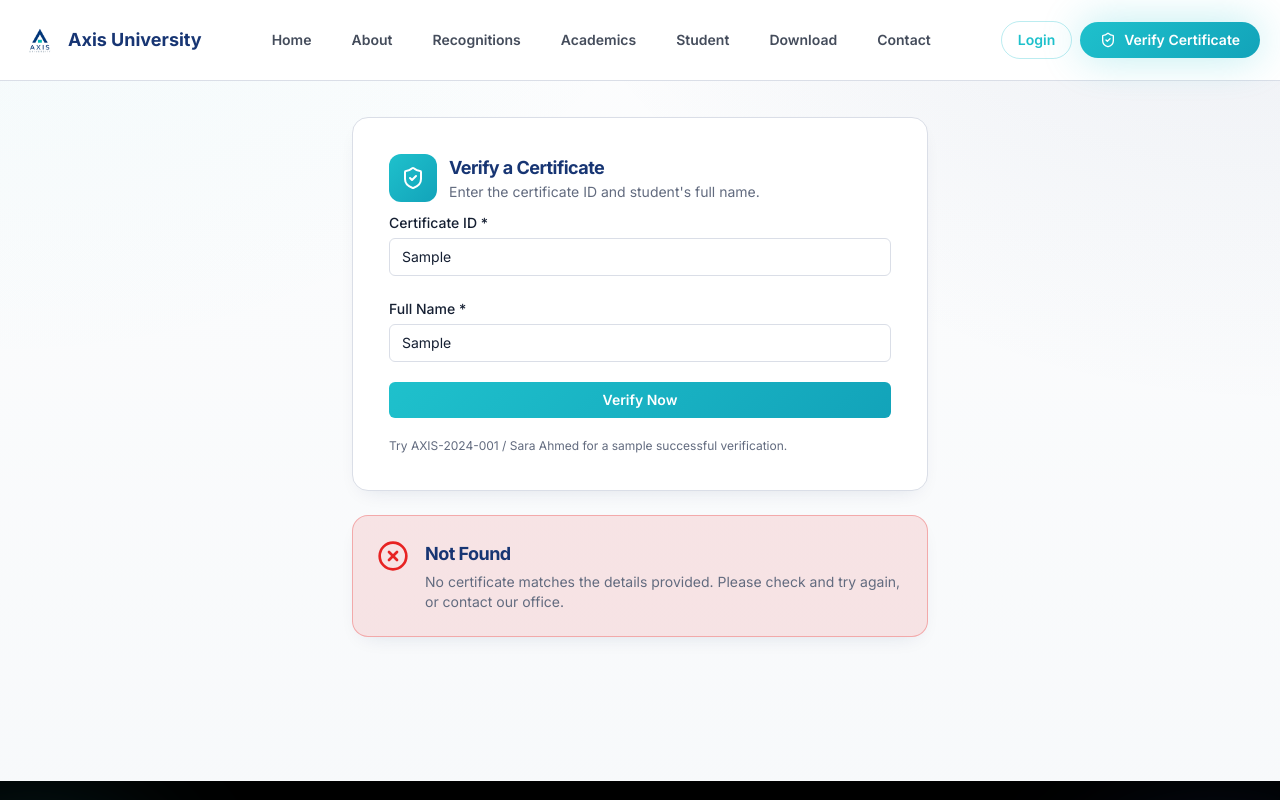
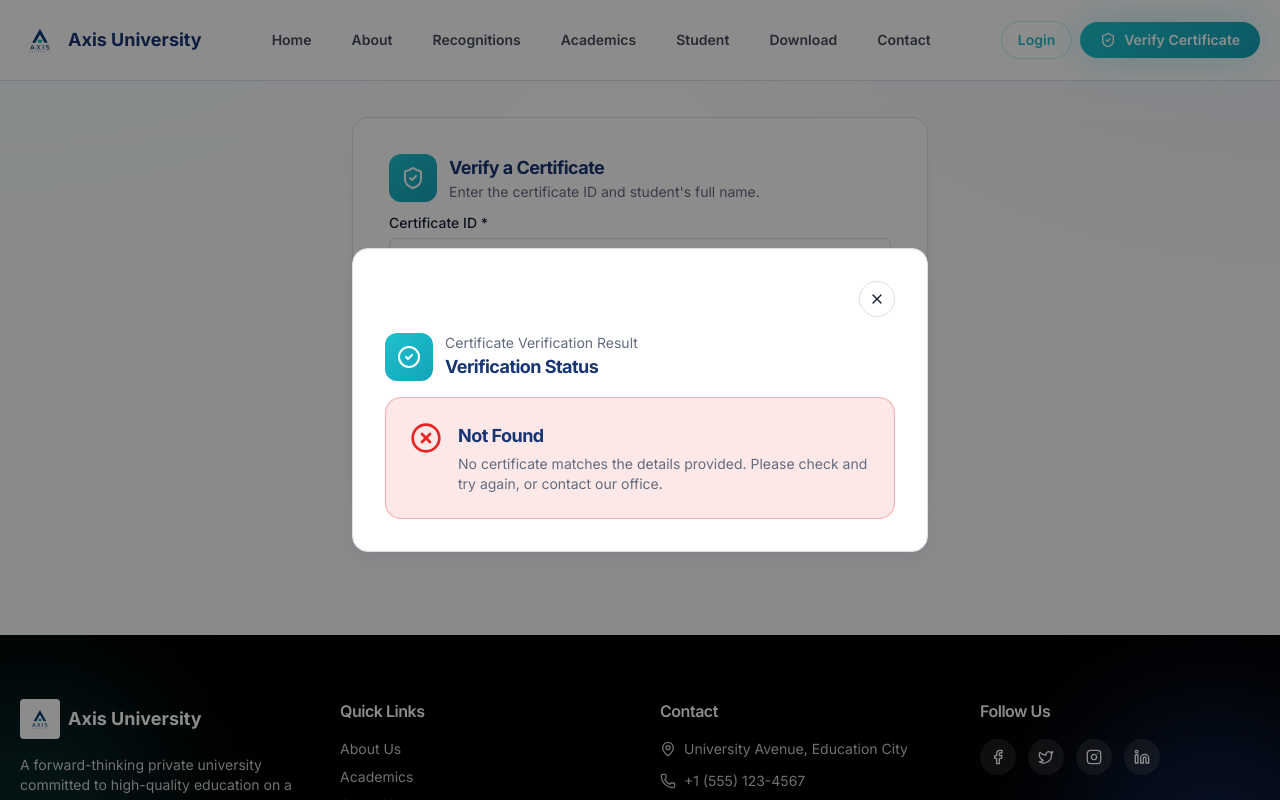
Before and after one commit to saathathm/axis-university, a React (Vite) app in the folder frontend/: page /verify in a window 1280 px wide. Both pictures are taken after typing "Sample", "Sample" into the empty fields and a click on the button "Verify Now". Shown: the part 445-1245 px from the top of the page. Built offline with nearby package versions, Linux system fonts and the light colour scheme.

Commit message:
Add VerificationResultModal component and integrate it into Verify page; remove inline result display and handle validation errors more effectively

```diff
--- /dev/null
+++ b/frontend/src/components/shared/Modal.jsx
@@ -0,0 +1,107 @@
+import { useEffect, useRef } from "react";
+import { createPortal } from "react-dom";
+import { X } from "lucide-react";
+
+const getFocusableElements = (container) => {
+  if (!container) return [];
+  return Array.from(
+    container.querySelectorAll(
+      'button:not([disabled]), [href], input:not([disabled]), select:not([disabled]), textarea:not([disabled]), [tabindex]:not([tabindex="-1"])'
+    )
+  );
+};
+
+const Modal = ({ isOpen, onClose, titleId, children, panelClassName = "" }) => {
+  const dialogRef = useRef(null);
+  const closeButtonRef = useRef(null);
+
+  useEffect(() => {
+    if (!isOpen) return undefined;
+
+    const previousOverflow = document.body.style.overflow;
+    document.body.style.overflow = "hidden";
+
+    return () => {
+      document.body.style.overflow = previousOverflow;
+    };
+  }, [isOpen]);
+
+  useEffect(() => {
+    if (!isOpen) return undefined;
+
+    const onKeyDown = (event) => {
+      if (event.key === "Escape") {
+        event.preventDefault();
+        onClose();
+        return;
+      }
+
+      if (event.key !== "Tab") return;
+
+      const focusable = getFocusableElements(dialogRef.current);
+      if (focusable.length === 0) {
+        event.preventDefault();
+        return;
+      }
+
+      const first = focusable[0];
+      const last = focusable[focusable.length - 1];
+      const active = document.activeElement;
+
+      if (event.shiftKey && active === first) {
+        event.preventDefault();
+        last.focus();
+      } else if (!event.shiftKey && active === last) {
+        event.preventDefault();
+        first.focus();
+      }
+    };
+
+    document.addEventListener("keydown", onKeyDown);
+    return () => document.removeEventListener("keydown", onKeyDown);
+  }, [isOpen, onClose]);
+
+  useEffect(() => {
+    if (!isOpen) return;
+    closeButtonRef.current?.focus();
+  }, [isOpen]);
+
+  if (!isOpen) return null;
+
+  return createPortal(
+    <div className="fixed inset-0 z-[70]">
+      <button
+        type="button"
+        aria-label="Close dialog"
+        className="absolute inset-0 bg-black/45"
+        onClick={onClose}
+      />
+
+      <div className="absolute inset-0 flex items-center justify-center p-4 sm:p-6">
+        <div
+          ref={dialogRef}
+          role="dialog"
+          aria-modal="true"
+          aria-labelledby={titleId}
+          className={`w-full max-w-xl rounded-2xl border bg-card p-6 md:p-8 shadow-soft animate-fade-in ${panelClassName}`}
+        >
+          <div className="mb-4 flex justify-end">
+            <button
+              ref={closeButtonRef}
+              type="button"
+              aria-label="Close"
+              onClick={onClose}
+              className="inline-flex h-9 w-9 items-center justify-center rounded-full border border-input bg-background text-foreground transition-smooth hover:bg-secondary"
+            >
+              <X className="h-4 w-4" />
+            </button>
+          </div>
+          {children}
+        </div>
+      </div>
+    </div>,
+    document.body
+  );
+};
+
+export default Modal;
--- /dev/null
+++ b/frontend/src/components/shared/VerificationResultModal.jsx
@@ -0,0 +1,74 @@
+import { AlertCircle, CheckCircle2, XCircle } from "lucide-react";
+import Modal from "@/components/shared/Modal";
+
+const VerificationResultModal = ({ result, isOpen, onClose }) => {
+  if (!result) return null;
+
+  const titleId = "verification-result-title";
+
+  const renderContent = () => {
+    if (result.status === "validation_error") {
+      return (
+        <div className="rounded-2xl border border-destructive/30 bg-destructive/10 p-6">
+          <div className="flex items-start gap-4">
+            <AlertCircle className="h-8 w-8 shrink-0 text-destructive" />
+            <div>
+              <h3 id={titleId} className="text-lg font-bold text-primary">Invalid Details</h3>
+              <p className="mt-1 text-sm text-muted-foreground">{result.message}</p>
+            </div>
+          </div>
+        </div>
+      );
+    }
+
+    if (result.status === "verified") {
+      return (
+        <div className="rounded-2xl border border-success/30 bg-success/10 p-6">
+          <div className="flex items-start gap-4">
+            <CheckCircle2 className="h-8 w-8 shrink-0 text-success" />
+            <div>
+              <h3 id={titleId} className="text-lg font-bold text-primary">Certificate Verified</h3>
+              <p className="mt-1 text-sm text-muted-foreground">This certificate is authentic and issued by Axis University.</p>
+              <dl className="mt-4 grid grid-cols-2 gap-3 text-sm">
+                <div><dt className="text-muted-foreground">Name</dt><dd className="font-medium">{result.name}</dd></div>
+                <div><dt className="text-muted-foreground">Program</dt><dd className="font-medium">{result.program}</dd></div>
+                <div><dt className="text-muted-foreground">Year</dt><dd className="font-medium">{result.year}</dd></div>
+              </dl>
+            </div>
+          </div>
+        </div>
+      );
+    }
+
+    return (
+      <div className="rounded-2xl border border-destructive/30 bg-destructive/10 p-6">
+        <div className="flex items-start gap-4">
+          <XCircle className="h-8 w-8 shrink-0 text-destructive" />
+          <div>
+            <h3 id={titleId} className="text-lg font-bold text-primary">Not Found</h3>
+            <p className="mt-1 text-sm text-muted-foreground">No certificate matches the details provided. Please check and try again, or contact our office.</p>
+          </div>
+        </div>
+      </div>
+    );
+  };
+
+  return (
+    <Modal isOpen={isOpen} onClose={onClose} titleId={titleId}>
+      <div className="space-y-4">
+        <div className="flex items-center gap-3">
+          <div className="flex h-12 w-12 items-center justify-center rounded-xl bg-gradient-accent">
+            <CheckCircle2 className="h-6 w-6 text-accent-foreground" />
+          </div>
+          <div>
+            <p className="text-sm text-muted-foreground">Certificate Verification Result</p>
+            <h2 className="text-lg font-bold text-primary">Verification Status</h2>
+          </div>
+        </div>
+        {renderContent()}
+      </div>
+    </Modal>
+  );
+};
+
+export default VerificationResultModal;
--- a/frontend/src/pages/Verify.jsx
+++ b/frontend/src/pages/Verify.jsx
@@ -1,7 +1,8 @@
 import { useState } from "react";
 import Layout from "@/components/layout/Layout";
 import PageHero from "@/components/shared/PageHero";
-import { CheckCircle2, ShieldCheck, XCircle } from "lucide-react";
+import VerificationResultModal from "@/components/shared/VerificationResultModal";
+import { ShieldCheck } from "lucide-react";
 
 // Mock verified records (frontend only)
 const records = [
@@ -13,7 +14,6 @@ const Verify = () => {
   const [form, setForm] = useState({ certId: "", fullName: "" });
   const [loading, setLoading] = useState(false);
   const [result, setResult] = useState(null);
-  const [error, setError] = useState("");
   const update = (k, v) => setForm((p) => ({ ...p, [k]: v }));
 
   const validate = () => {
@@ -26,12 +26,10 @@ const Verify = () => {
     e.preventDefault();
     const message = validate();
     if (message) {
-      setError(message);
-      setResult(null);
+      setResult({ status: "validation_error", message });
       return;
     }
     setLoading(true);
-    setError("");
     setResult(null);
     setTimeout(() => {
       const found = records.find(
@@ -89,40 +87,16 @@ const Verify = () => {
             >
               {loading ? "Verifying..." : "Verify Now"}
             </button>
-            {error && (
-              <p className="text-sm text-destructive" aria-live="polite">{error}</p>
-            )}
             <p className="text-xs text-muted-foreground">Try AXIS-2024-001 / Sara Ahmed for a sample successful verification.</p>
           </form>
-
-          {result && (
-            <div className={`mt-6 rounded-2xl border p-6 shadow-soft animate-fade-in ${result.status === "verified" ? "bg-success/10 border-success/30" : "bg-destructive/10 border-destructive/30"}`}>
-              {result.status === "verified" ? (
-                <div className="flex items-start gap-4">
-                  <CheckCircle2 className="h-8 w-8 text-success shrink-0" />
-                  <div>
-                    <h3 className="font-bold text-primary text-lg">Certificate Verified</h3>
-                    <p className="text-sm text-muted-foreground mt-1">This certificate is authentic and issued by Axis University.</p>
-                    <dl className="mt-4 grid grid-cols-2 gap-3 text-sm">
-                      <div><dt className="text-muted-foreground">Name</dt><dd className="font-medium">{result.name}</dd></div>
-                      <div><dt className="text-muted-foreground">Program</dt><dd className="font-medium">{result.program}</dd></div>
-                      <div><dt className="text-muted-foreground">Year</dt><dd className="font-medium">{result.year}</dd></div>
-                    </dl>
-                  </div>
-                </div>
-              ) : (
-                <div className="flex items-start gap-4">
-                  <XCircle className="h-8 w-8 text-destructive shrink-0" />
-                  <div>
-                    <h3 className="font-bold text-primary text-lg">Not Found</h3>
-                    <p className="text-sm text-muted-foreground mt-1">No certificate matches the details provided. Please check and try again, or contact our office.</p>
-                  </div>
-                </div>
-              )}
-            </div>
-          )}
         </div>
       </section>
+
+      <VerificationResultModal
+        result={result}
+        isOpen={Boolean(result)}
+        onClose={() => setResult(null)}
+      />
     </Layout>
   );
 };
```
